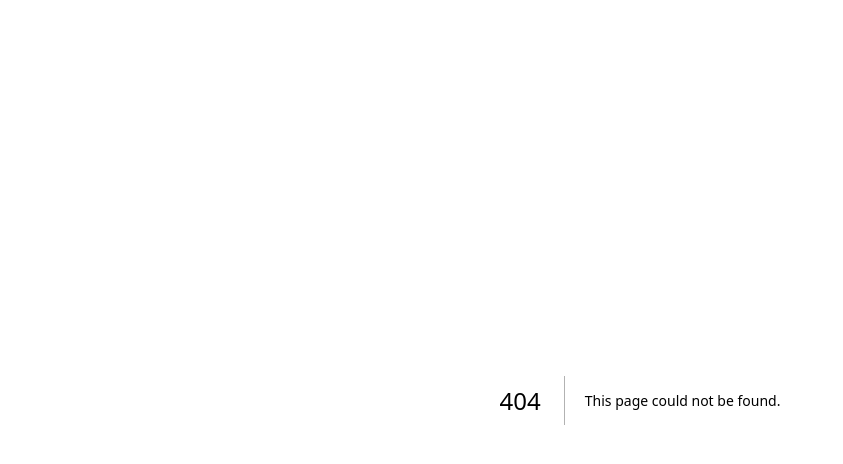
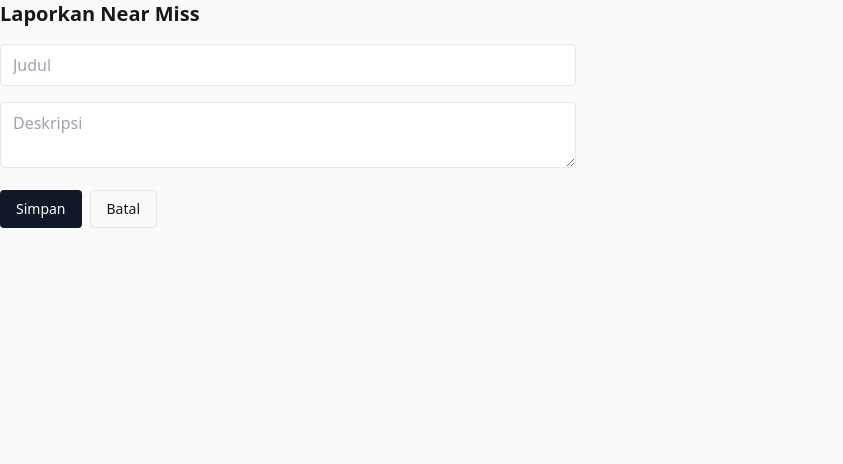
Before and after one commit to Armansj-pixel/EHS-Suite, a Next.js app: page /nearmiss/new in a window 1280 px wide. Before the commit this address had no page. Shown: the top 464 px of the page, without its empty margins (0-843 px from the left). Built offline with nearby package versions, Linux system fonts and the light colour scheme.

Commit message:
Create nearmiss/new/page.tsx

```diff
--- /dev/null
+++ b/app/nearmiss/new/page.tsx
@@ -0,0 +1,35 @@
+"use client";
+import { useState } from "react";
+import { db } from "@/lib/firebase";
+import { addDoc, collection, serverTimestamp } from "firebase/firestore";
+import { useRouter } from "next/navigation";
+
+export default function NewNearMissPage() {
+  const [title, setTitle] = useState("");
+  const [description, setDesc] = useState("");
+  const router = useRouter();
+
+  async function submit() {
+    await addDoc(collection(db, "hazard_reports"), {
+      title, description,
+      status: "Open",
+      type: "Near Miss",
+      createdAt: serverTimestamp(),
+    });
+    router.push("/hazards");
+  }
+
+  return (
+    <div className="space-y-4 max-w-xl">
+      <h1 className="text-xl font-semibold">Laporkan Near Miss</h1>
+      <input className="border rounded px-3 py-2 w-full" placeholder="Judul"
+        value={title} onChange={(e)=>setTitle(e.target.value)} />
+      <textarea className="border rounded px-3 py-2 w-full" placeholder="Deskripsi"
+        value={description} onChange={(e)=>setDesc(e.target.value)} />
+      <div className="flex gap-2">
+        <button onClick={submit} className="px-4 py-2 bg-gray-900 text-white rounded text-sm">Simpan</button>
+        <a href="/hazards" className="px-4 py-2 border rounded text-sm">Batal</a>
+      </div>
+    </div>
+  );
+}
```
